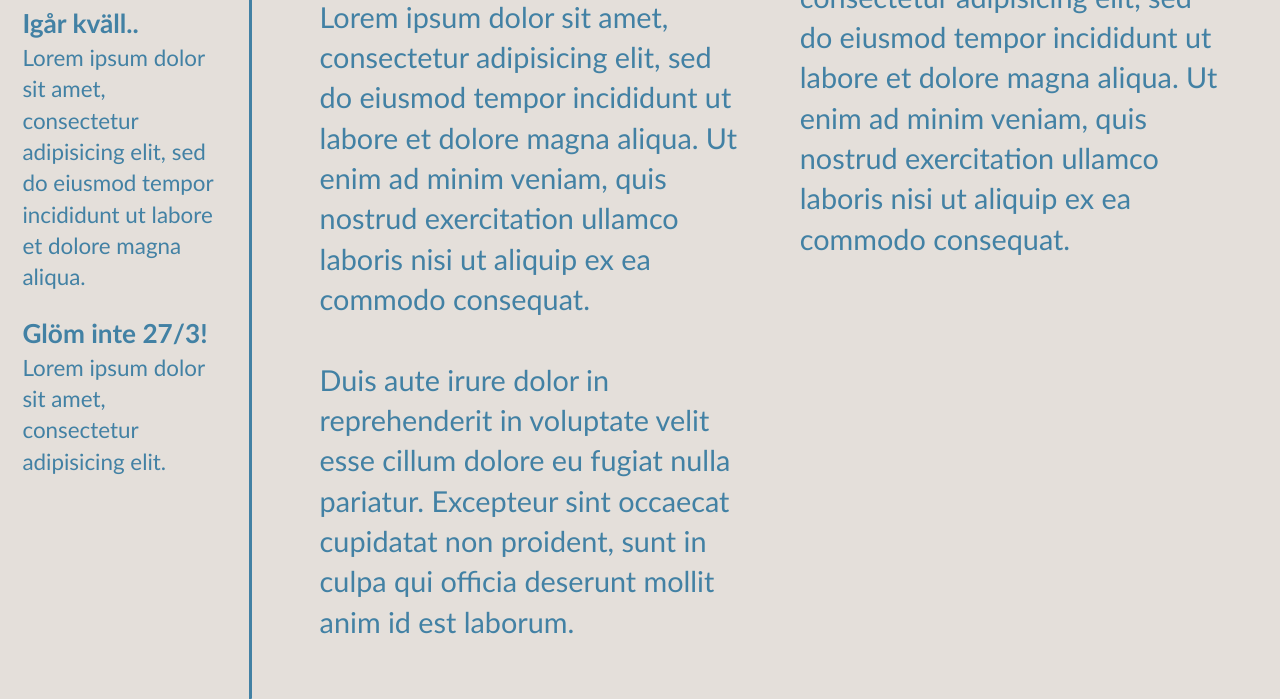
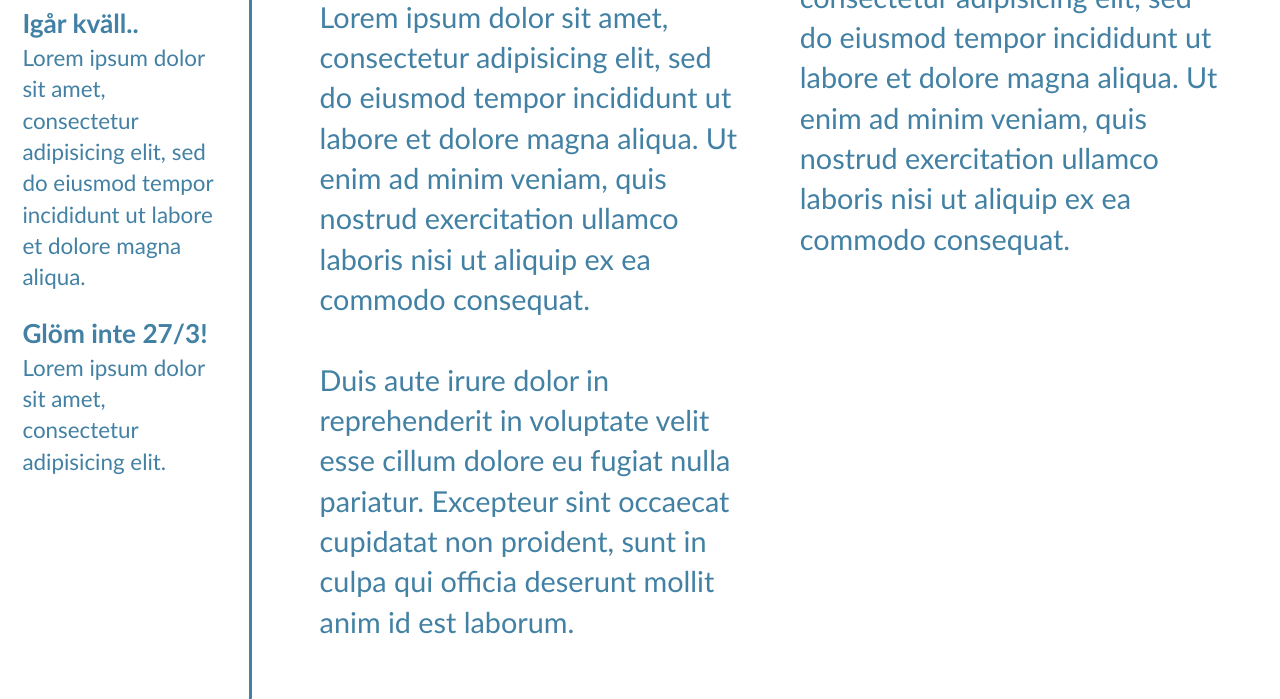
Before and after one commit to Marwah-s/nya-bobs, a plain HTML site: page index.html in a window 1280 px wide. Shown: the part 407-1106 px from the top of the page. Drawn offline with nearby package versions, Linux system fonts and the light colour scheme.

Commit message:
Update main.css

```diff
--- a/css/main.css
+++ b/css/main.css
@@ -272,7 +272,7 @@ body, html {
   width: 100%;
   height: 100%;
   color: #4281A4;
-  background-color: #E4DFDA;
+  background-color: #fff;
 }
 
 /*****GRIDS*****/
```
